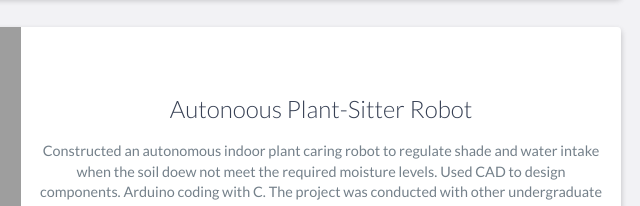
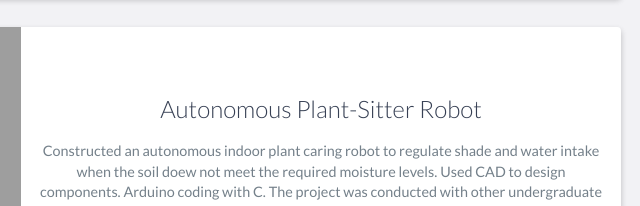
Before and after one commit to HyesLee99/Portfolio, a website: page index.html in a window 1280 px wide. Shown: the part 3322-3528 px from the top of the page, 469-1109 px from the left. Drawn offline with nearby package versions, Linux system fonts and the light colour scheme; grey boxes are pictures that could not be loaded.

Commit message:
Update index.html

```diff
--- a/index.html
+++ b/index.html
@@ -203,7 +203,7 @@
                     </div>
                     <!-- End .project-image -->
                     <div class="project-info">
-                        <h3>Autonoous Plant-Sitter Robot</h3>
+                        <h3>Autonomous Plant-Sitter Robot</h3>
                         <p>
                             Constructed an autonomous indoor plant caring robot to regulate shade and water intake
                             when the soil doew not meet the required moisture levels. Used CAD to design components.
```
